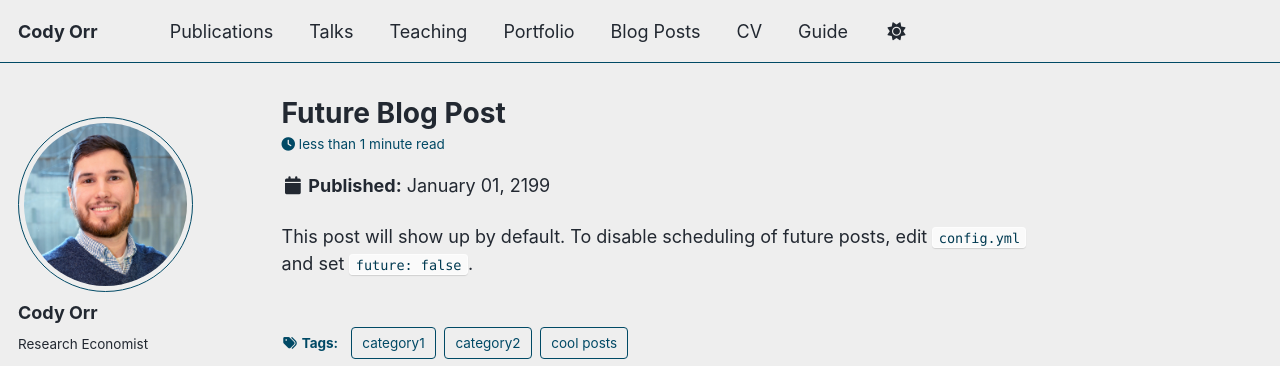
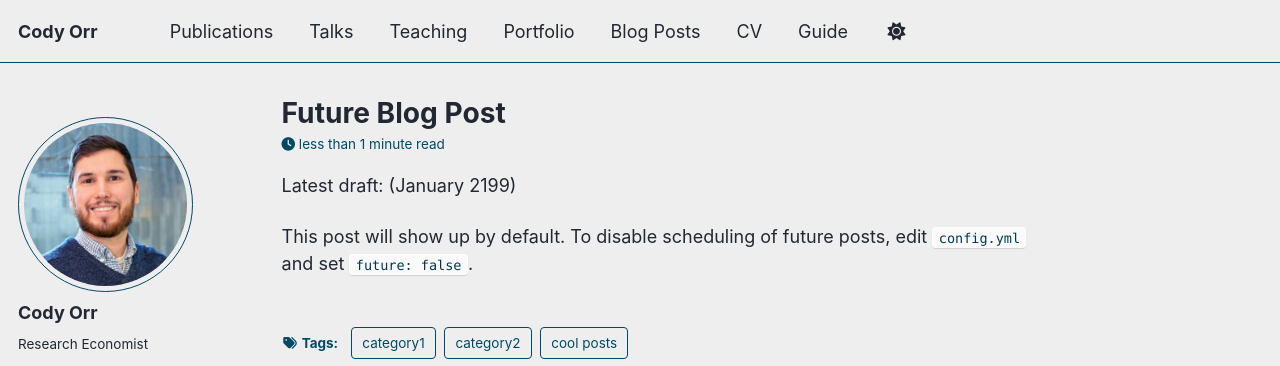
Before and after one commit to orrcody/orrcody.github.io, a Jekyll site: the page built from _posts/2199-01-01-future-post.md, in a window 1280 px wide and 1377 px high. Shown: the top 366 px of the window. Built offline with Jekyll 4.4.1, drawn with Linux system fonts in a browser that asks for light colours; a style sheet for code colours, icons or effects is not loaded.

Commit message:
Attempting to correct error when page.venue is missing.

```diff
--- a/_layouts/single.html
+++ b/_layouts/single.html
@@ -43,7 +43,7 @@
         {% if page.venue and page.date %}
           <p>Published in <i>{{ page.venue }}</i> ({{ page.date | default: "1900-01-01" | date: "%Y" }}) </p>
         {% elsif page.date %}
-          <p class="page__date"><strong><i class="fa fa-fw fa-calendar" aria-hidden="true"></i> {{ site.data.ui-text[site.locale].date_label | default: "Published:" }}</strong> <time datetime="{{ page.date | date_to_xmlschema }}">{{ page.date | default: "1900-01-01" | date: "%B %d, %Y" }}</time></p>
+          <p>Latest draft: <i>{{ page.venue }}</i> ({{ page.date | default: "1900-01-01" | date: "%B %Y" }}) </p>
         {% endif %}
 
       {% if page.paperurl or page.publishedurl or page.appendixurl %}
```
